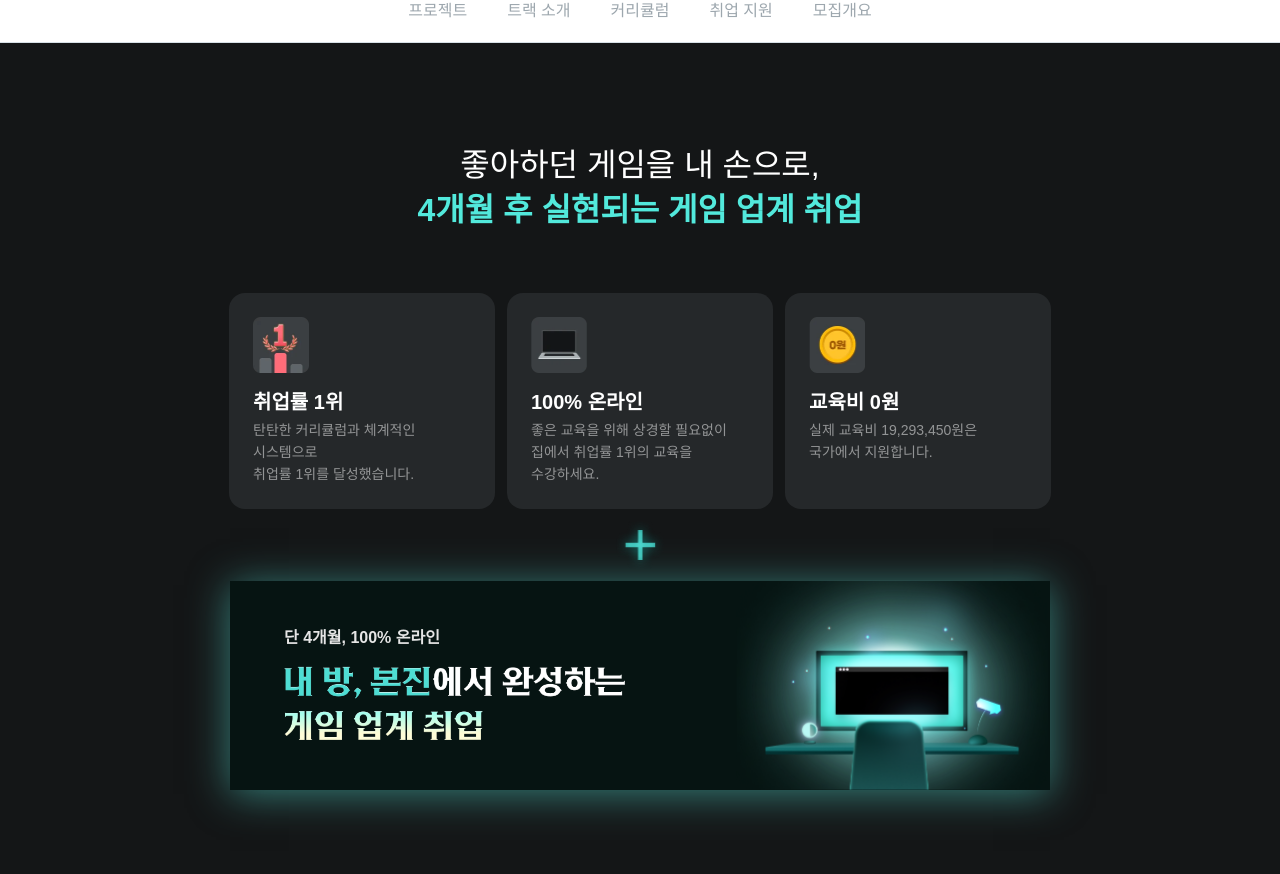
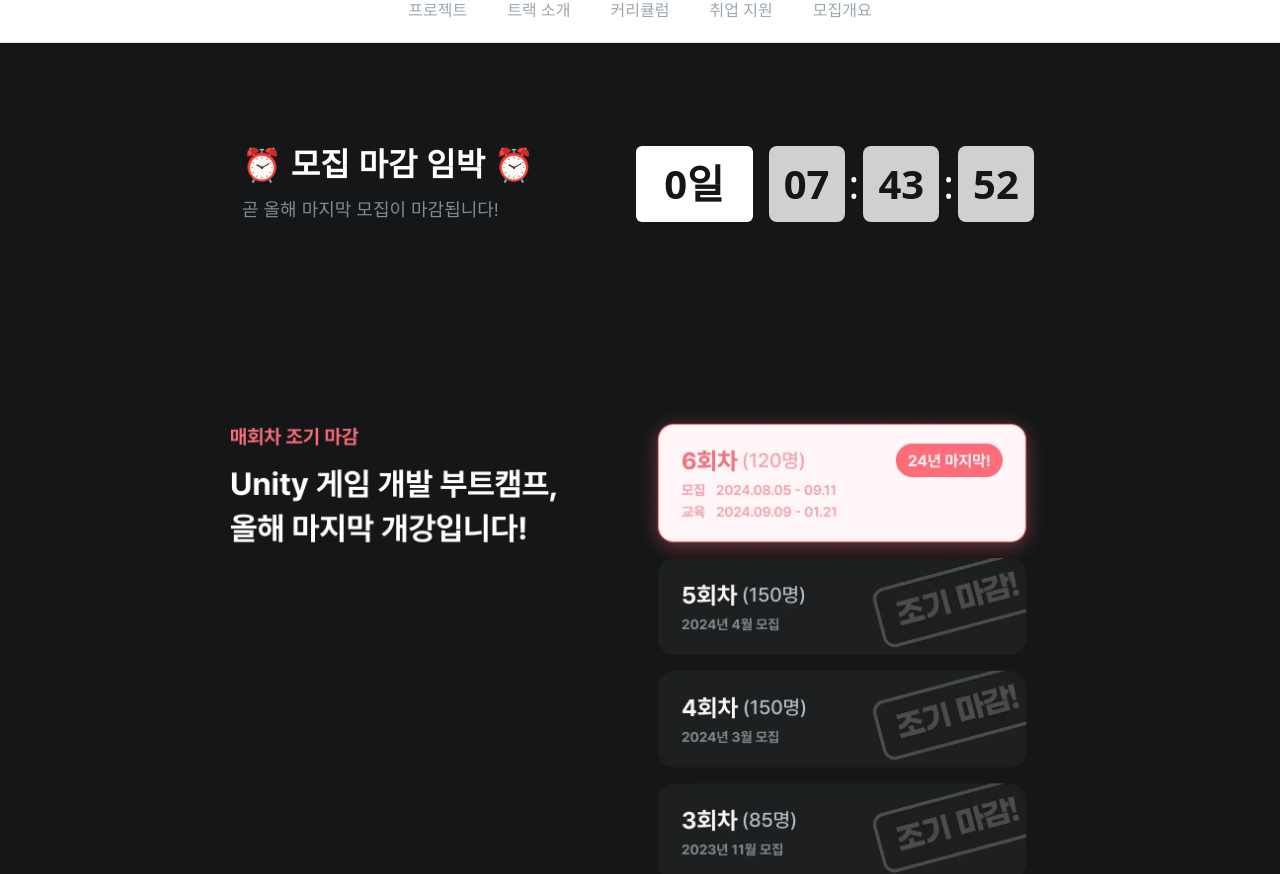
Before and after one commit to Clt689/TeamSparta_Onboarding, a Next.js app in the folder teamsparta_onboarding/: page / in a window 1280 px wide. Shown: the part 751-1625 px from the top of the page. Built offline with nearby package versions, Linux system fonts and the light colour scheme.

Commit message:
Feat: 컴포넌트 layout에 병합

```diff
--- a/teamsparta_onboarding/src/app/layout.js
+++ b/teamsparta_onboarding/src/app/layout.js
@@ -38,6 +38,8 @@ export default function RootLayout({ children }) {
         <Navbar/>
         <MainContent/>
         <SubNav/>
+        <CloseSoon/>
+        <GameWPN/>
         <GameBootcampFromHome/>
         <GameServer/>
         {/* <useScrollDirection/> */}
```
